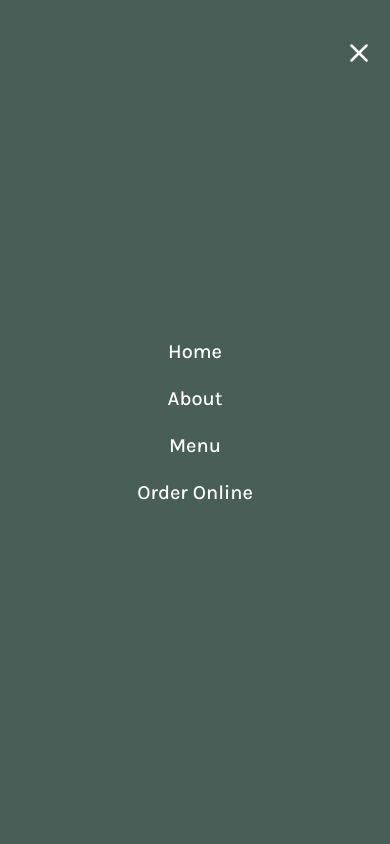
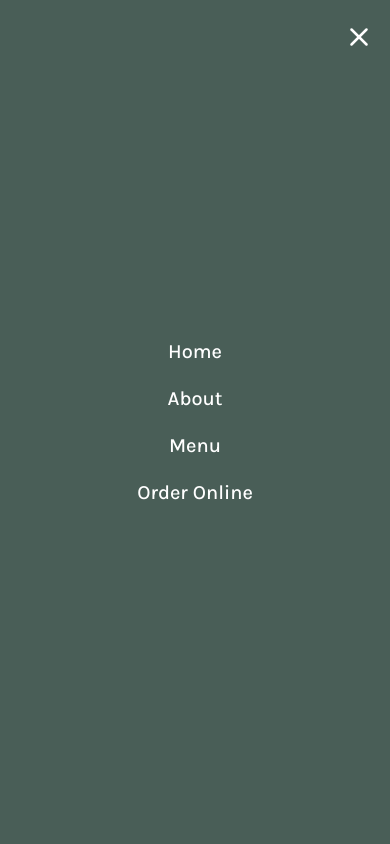
Before and after one commit to ViniSCode/little-lemon-frontend-capstone, a Next.js app: page / in a window 390 px wide. Both pictures are taken after a click on the icon 360 px from the left and 36 px from the top of the page. Shown: the top 844 px of the page. Built offline with nearby package versions, Linux system fonts and the light colour scheme; a web font is replaced by a local one.

Commit message:
mobile menu fixed

```diff
--- a/src/components/MobileMenu/styles.module.css
+++ b/src/components/MobileMenu/styles.module.css
@@ -10,6 +10,7 @@
   display: flex;
   align-items: center;
   justify-content: center;
+  user-select: none;
 }
 
 .mobile-menu-container nav ul {
@@ -34,9 +35,9 @@
 
 .close-menu-icon {
   color: white;
-  position: absolute;
+  position: fixed;
   z-index: 60;
-  top: 2.4rem;
+  top: 1.4rem;
   right: 1rem;
   cursor: pointer;
 }
```
